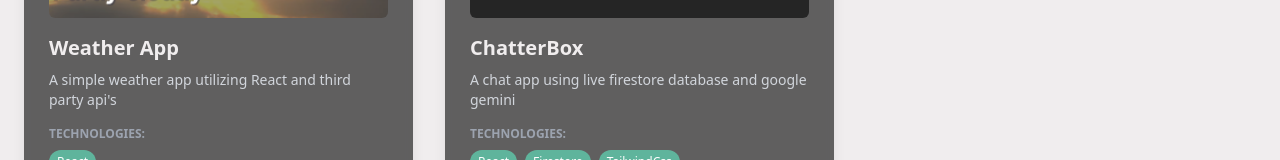
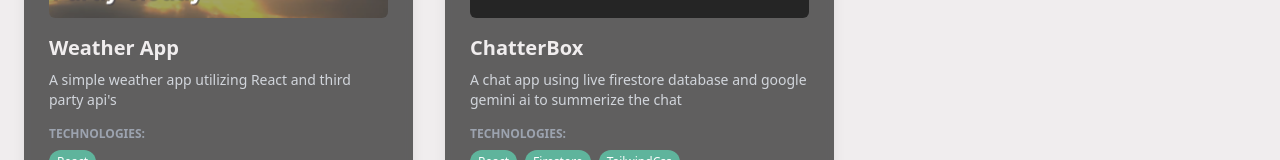
Before and after one commit to ZachAH/Portfolio_2025, a React (Vite) app: page / in a window 1280 px wide. Shown: the part 1733-1893 px from the top of the page. Built offline with nearby package versions, Linux system fonts and the light colour scheme.

Commit message:
typos updted

```diff
--- a/src/components/Projects.jsx
+++ b/src/components/Projects.jsx
@@ -16,7 +16,7 @@ const projectsData = [
     id: 2,
     title: "Portfolio 2025",
     imageUrl: "/portfolio25.webp",
-    description: "An Upadated portfolio since my last one was years old!.",
+    description: "An Upadated portfolio since my last one was years old!",
     technologies: ["React", "Node.js","Tailwind CSS","Vite"],
     liveLink: "zhowellportfolio.netlify.app",
     repoLink: "https://github.com/ZachAH/Portfolio_2025",
@@ -43,7 +43,7 @@ const projectsData = [
     id: 5,
     title: "ChatterBox",
     imageUrl: "/chat.png",
-    description: "A chat app using live firestore database and google gemini",
+    description: "A chat app using live firestore database and google gemini ai to summerize the chat",
     technologies: ["React","Firestore","TailwindCss"],
     liveLink: "https://chatterbots33.netlify.app/",
     repoLink: "https://github.com/ZachAH/Chatster",
```
